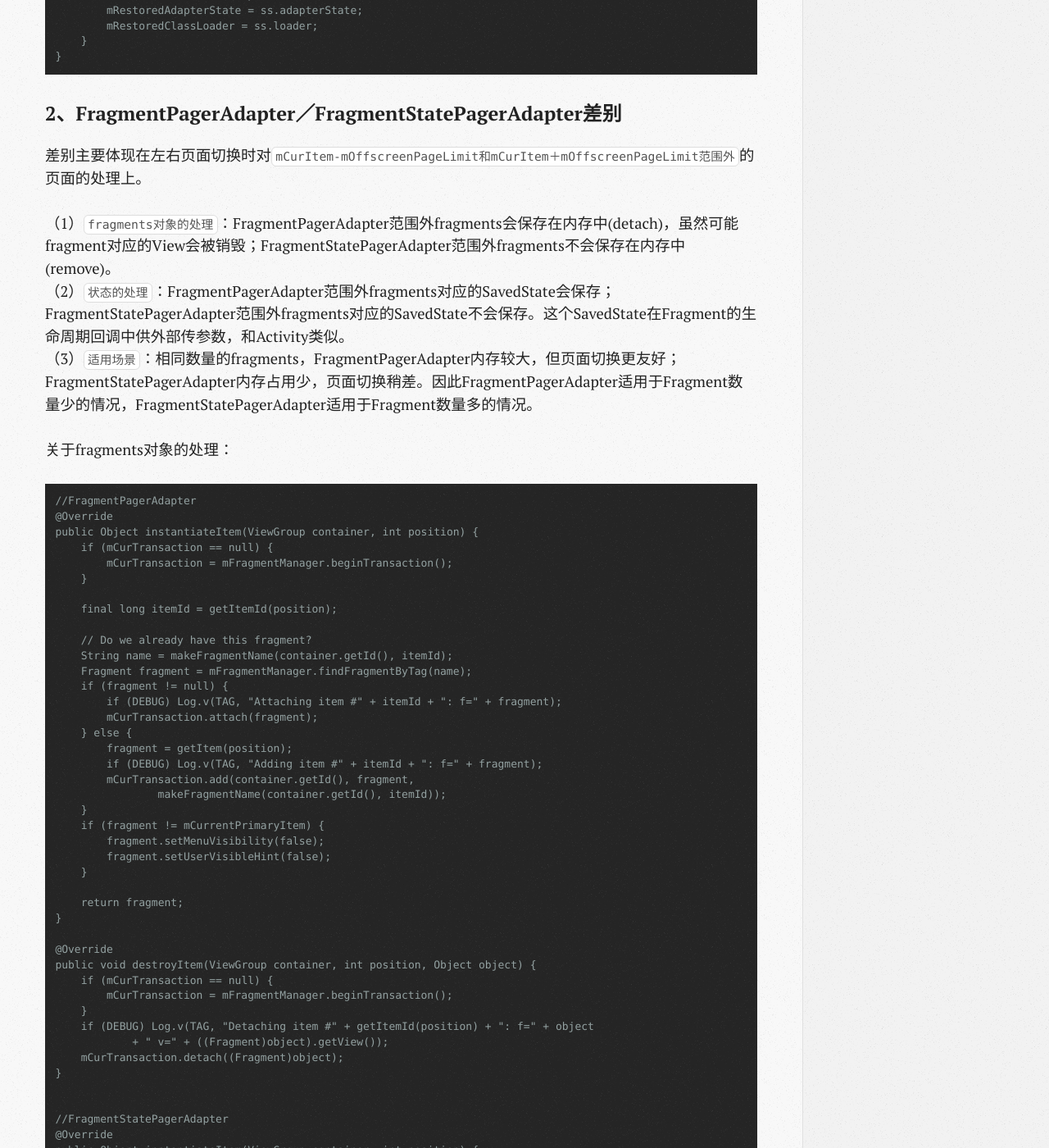
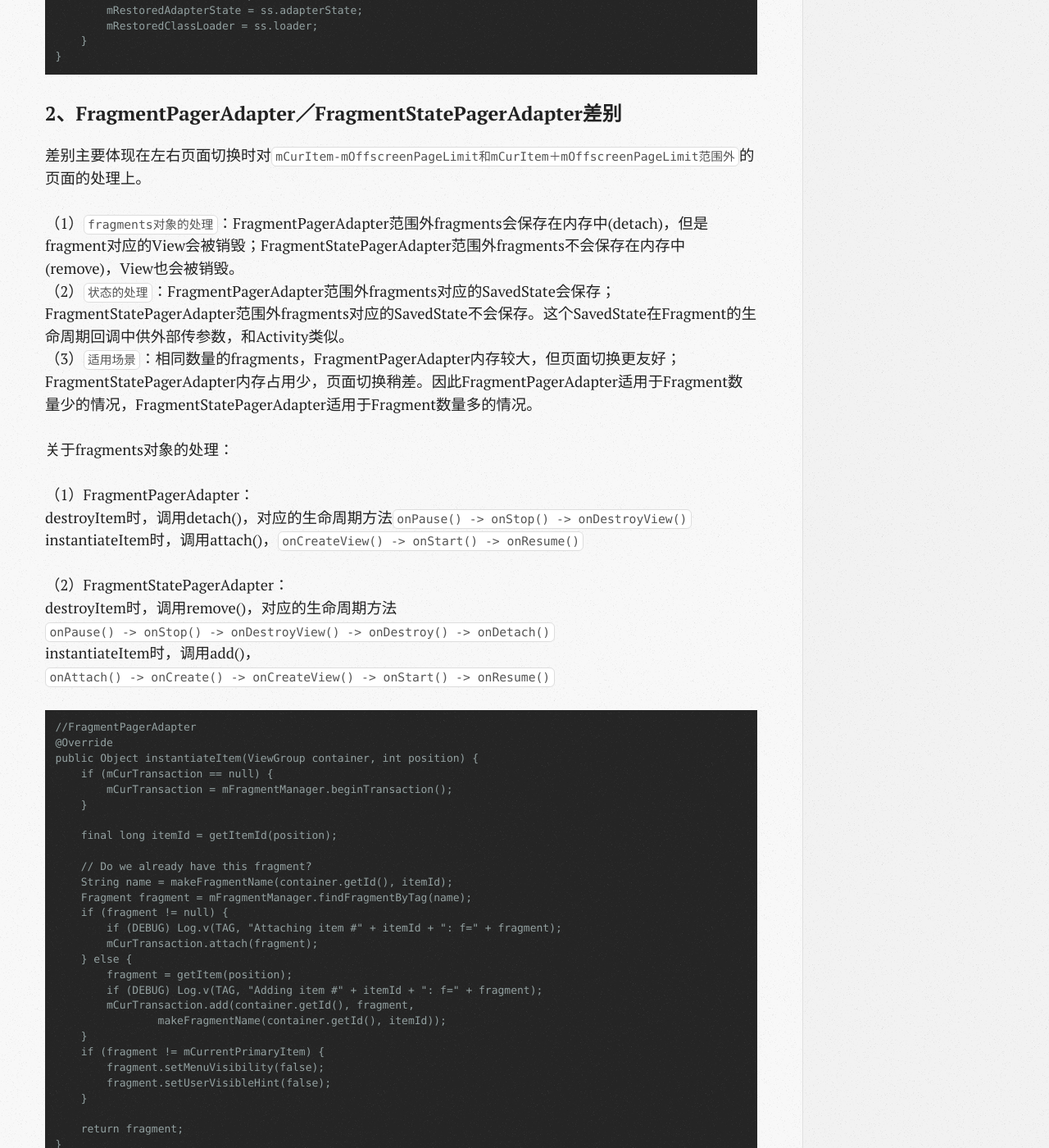
Before and after one commit to wangxinghe/wangxinghe.github.io, a Jekyll site: the page built from _posts/2015-02-02-learning-notes-FragmentPagerAdapter-FragmentStatePagerAdapter.md, in a window 1280 px wide and 1400 px high, scrolled down 2104 px. Shown: the whole window at 82% size. Built offline with Jekyll 4.4.1, drawn with Linux system fonts in a browser that asks for light colours; comment, search, counter and statistics services are not loaded.

Commit message:
[update]

```diff
--- a/_posts/2015-02-02-learning-notes-FragmentPagerAdapter-FragmentStatePagerAdapter.md
+++ b/_posts/2015-02-02-learning-notes-FragmentPagerAdapter-FragmentStatePagerAdapter.md
@@ -88,12 +88,22 @@ ViewPager状态发生变化时会调到populate()去填充页面，如setCurrent
 
 差别主要体现在左右页面切换时对`mCurItem-mOffscreenPageLimit和mCurItem＋mOffscreenPageLimit范围外`的页面的处理上。
 
-（1）`fragments对象的处理`：FragmentPagerAdapter范围外fragments会保存在内存中(detach)，虽然可能fragment对应的View会被销毁；FragmentStatePagerAdapter范围外fragments不会保存在内存中(remove)。
+（1）`fragments对象的处理`：FragmentPagerAdapter范围外fragments会保存在内存中(detach)，但是fragment对应的View会被销毁；FragmentStatePagerAdapter范围外fragments不会保存在内存中(remove)，View也会被销毁。
 （2）`状态的处理`：FragmentPagerAdapter范围外fragments对应的SavedState会保存；FragmentStatePagerAdapter范围外fragments对应的SavedState不会保存。这个SavedState在Fragment的生命周期回调中供外部传参数，和Activity类似。
 （3）`适用场景`：相同数量的fragments，FragmentPagerAdapter内存较大，但页面切换更友好；FragmentStatePagerAdapter内存占用少，页面切换稍差。因此FragmentPagerAdapter适用于Fragment数量少的情况，FragmentStatePagerAdapter适用于Fragment数量多的情况。
 
 
 关于fragments对象的处理：
+
+（1）FragmentPagerAdapter：
+    destroyItem时，调用detach()，对应的生命周期方法`onPause() -> onStop() -> onDestroyView()`
+    instantiateItem时，调用attach()，`onCreateView() -> onStart() -> onResume()`
+
+（2）FragmentStatePagerAdapter：
+    destroyItem时，调用remove()，对应的生命周期方法`onPause() -> onStop() -> onDestroyView() -> onDestroy() -> onDetach()`
+    instantiateItem时，调用add()，`onAttach() -> onCreate() -> onCreateView() -> onStart() -> onResume()`
+
+
 
     //FragmentPagerAdapter
     @Override
```
